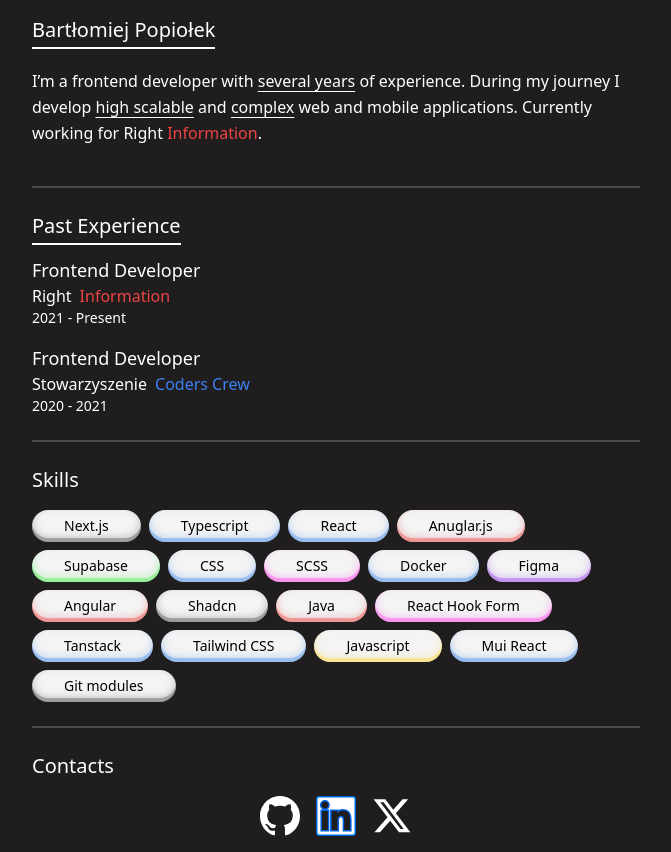
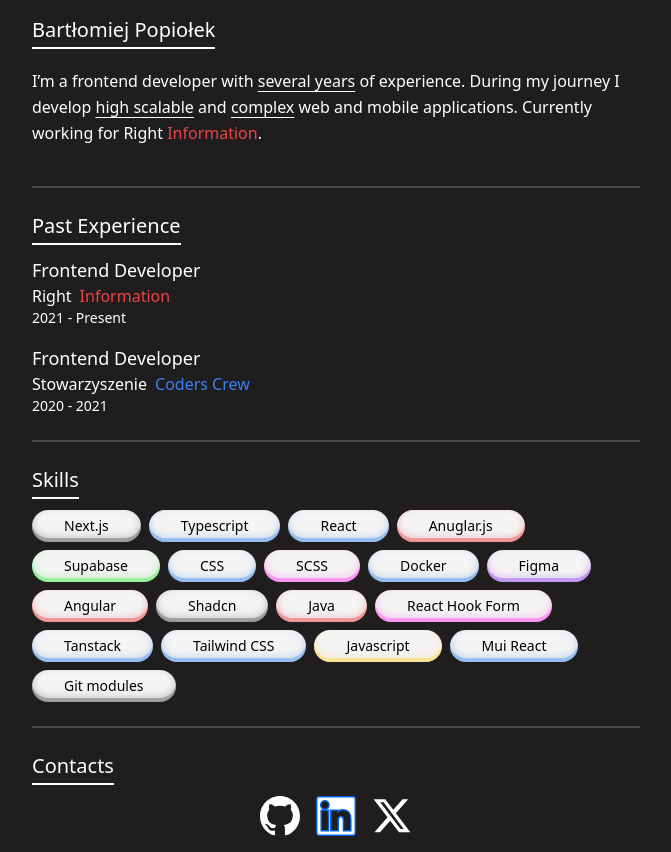
Before and after one commit to BerryTheDeveloper/Simple-Portfolio, a React (Vite) app: page / in a window 1280 px wide. Shown: the whole page, without its empty margins (304-975 px from the left). Built offline with nearby package versions, Linux system fonts and the light colour scheme.

Commit message:
Updated time of the animation delay.

```diff
--- a/src/index.css
+++ b/src/index.css
@@ -17,24 +17,24 @@ body {
 
 .line-left-animation {
     width: 0;
-    animation: lineAnimation 5s backwards ease-out;
+    animation: lineAnimation 2s backwards ease-out;
 }
 
 .line-right-animation {
     width: 0;
-	animation: lineAnimation 5s forwards ease-out;
+	animation: lineAnimation 2s forwards ease-out;
 }
 
 .animation-delay-3 {
-    animation-delay: 3s;
+    animation-delay: 1s;
 }
 
 .animation-delay-6 {
-    animation-delay: 6s;
+    animation-delay: 2s;
 }
 
 .animation-delay-9 {
-    animation-delay: 9s;
+    animation-delay: 3s;
 }
 
 @keyframes lineAnimation {
```
